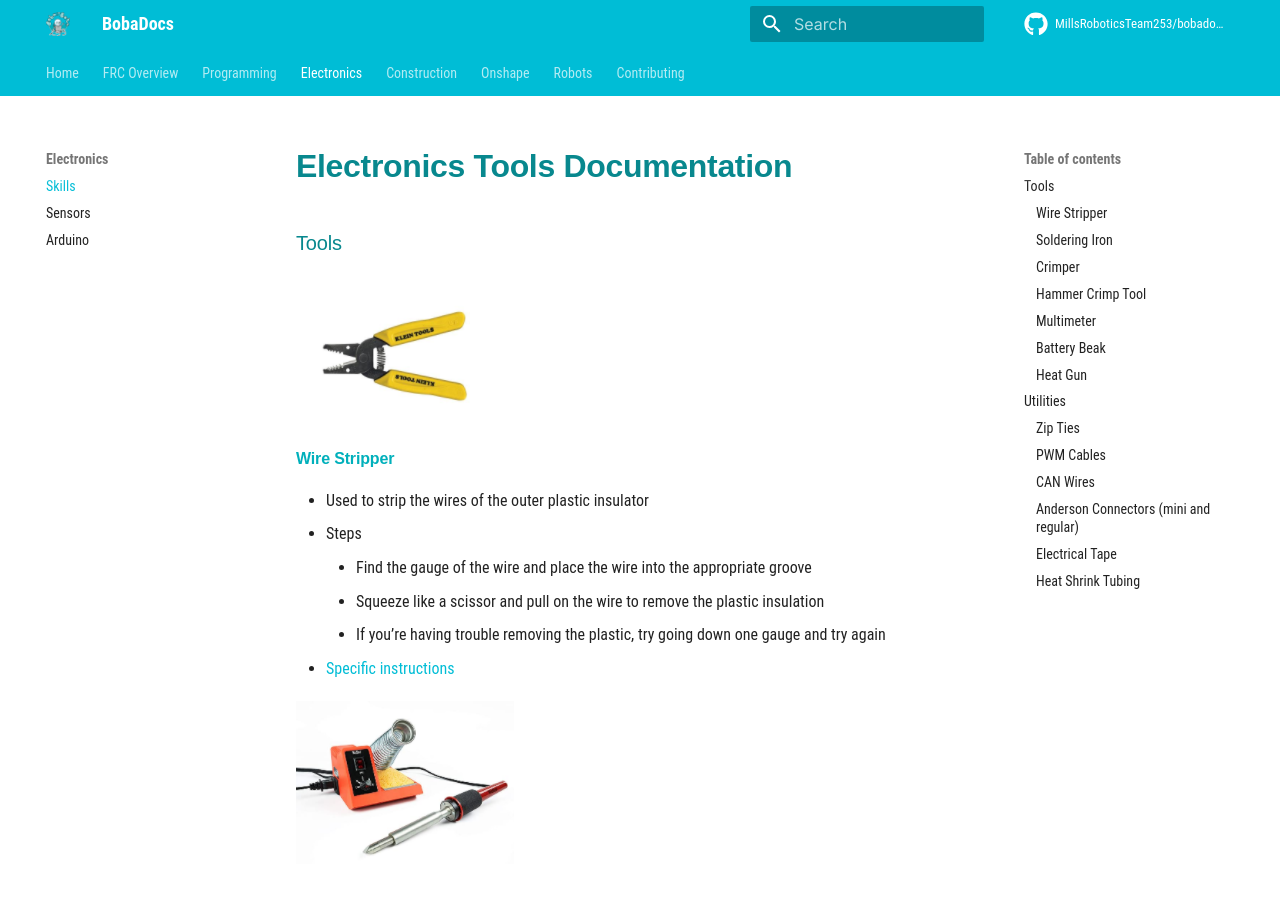
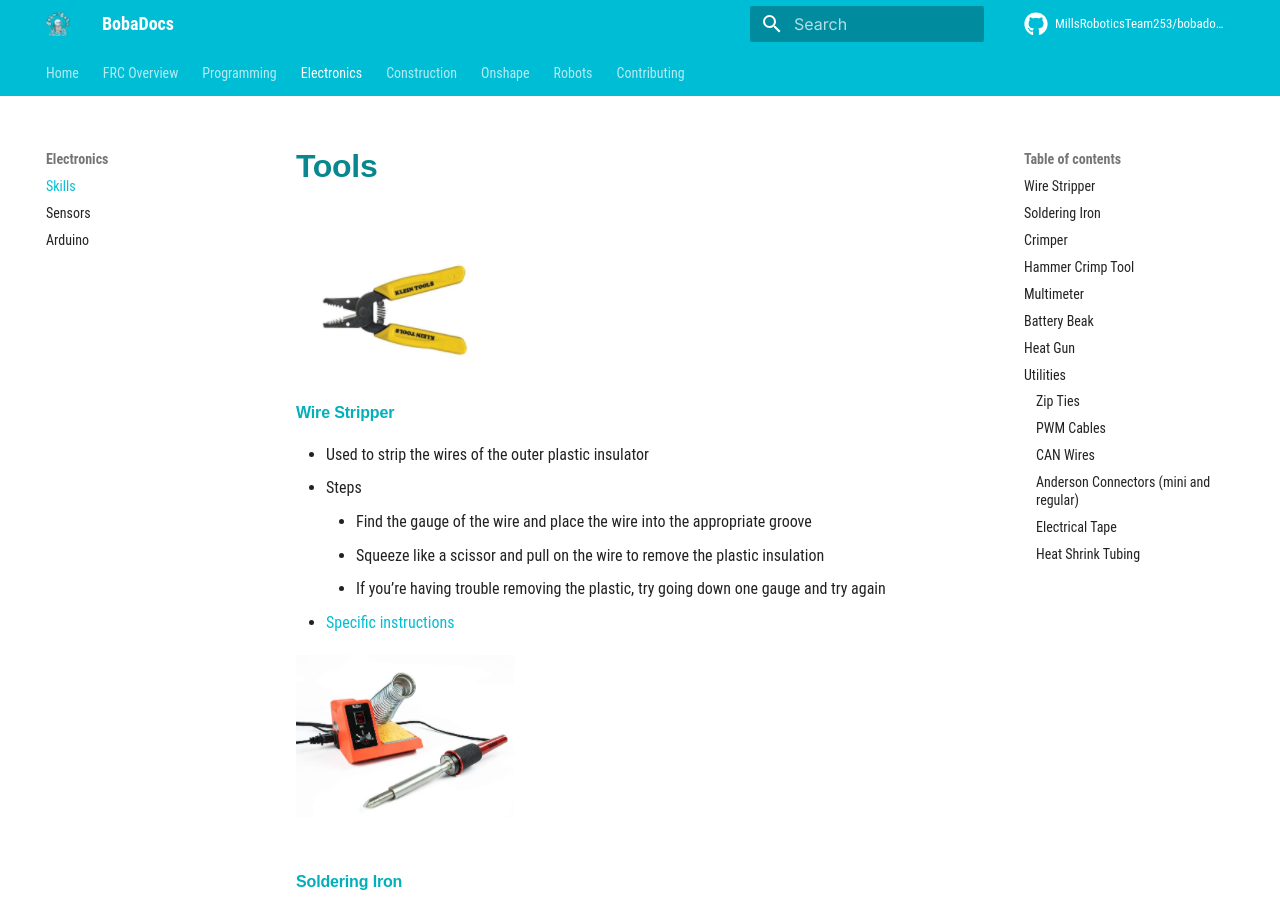
Before and after one commit to bobabots253/bobadocs, an MkDocs documentation site: the page built from docs/electronics/skills.md, in a window 1280 px wide and 900 px high. Built offline with MkDocs 1.6.1 and Material for MkDocs 9.7.7, drawn with Linux system fonts in a browser that asks for light colours; comment, search, counter and statistics services are not loaded.

Commit message:
fix header

```diff
--- a/docs/electronics/skills.md
+++ b/docs/electronics/skills.md
@@ -1,6 +1,4 @@
-# Electronics Tools Documentation
-
-### Tools
+# Tools
 
 
 ![wire stripper](../assets/images/examples/wirestripper.png)
```
Also changed, not shown: docs/electronics/arduino.md (+1 -1 lines).
